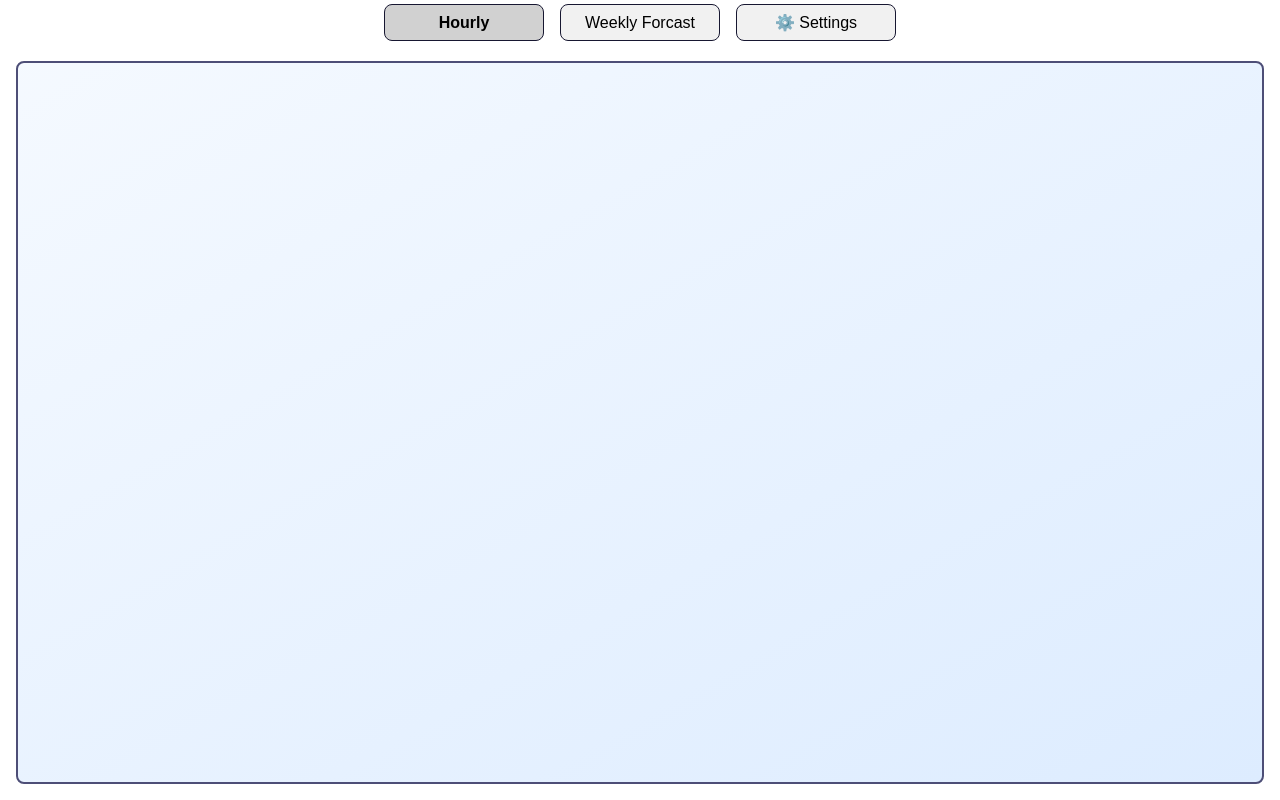
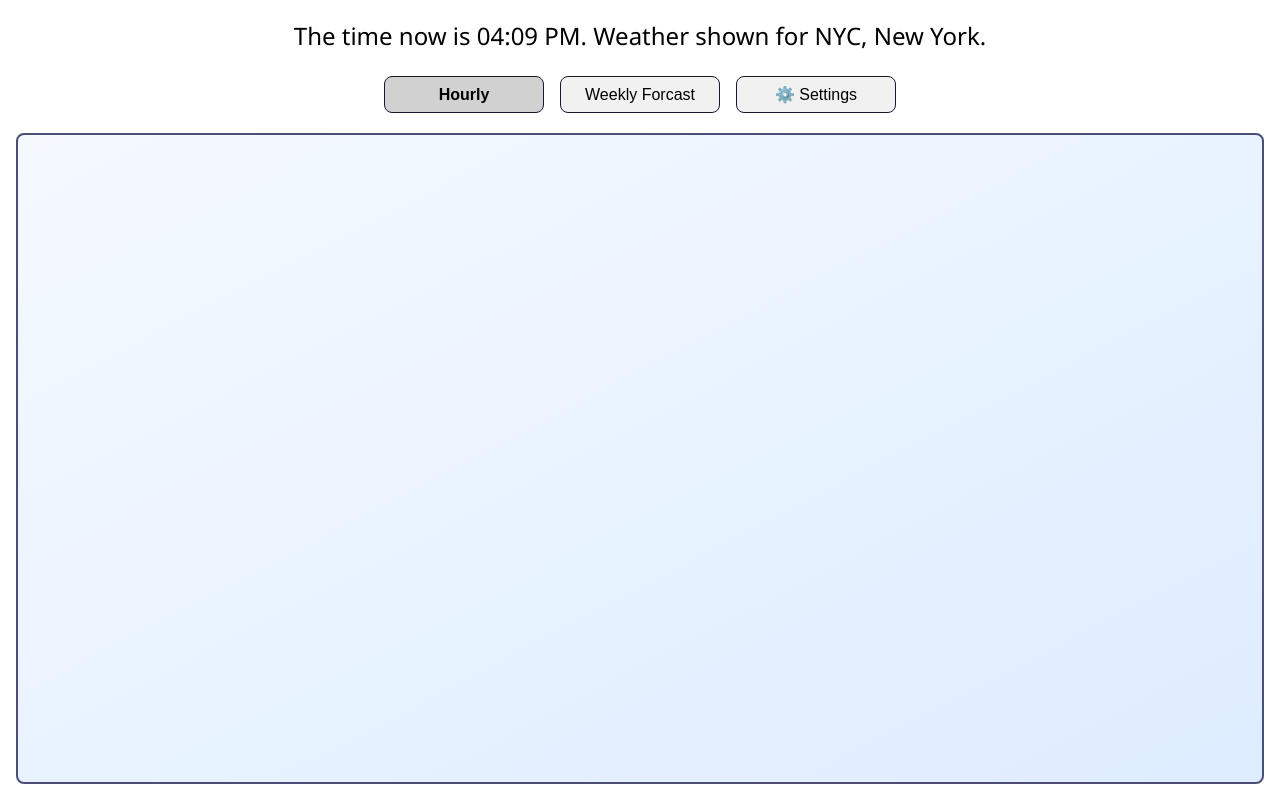
Before and after one commit to cyanChill/weather-web-app, a plain HTML site: page index.html in a window 1280 px wide. Drawn offline with Linux system fonts and the light colour scheme; no server answers.

Commit message:
re-added header

```diff
--- a/index.html
+++ b/index.html
@@ -10,6 +10,8 @@
     <script src="scripts/main.js" type="module" defer></script>
 </head>
 <body>
+    <header id="timeplace">Are you in incognito mode? Please exit incognito mode to use this web app.</header>
+
     <div id="selectors">
         <button id="hourly" type="button" class="selectorbuttons selected">Hourly</button>
         <button id="weekly" type="button" class="selectorbuttons">Weekly Forcast</button>
```
